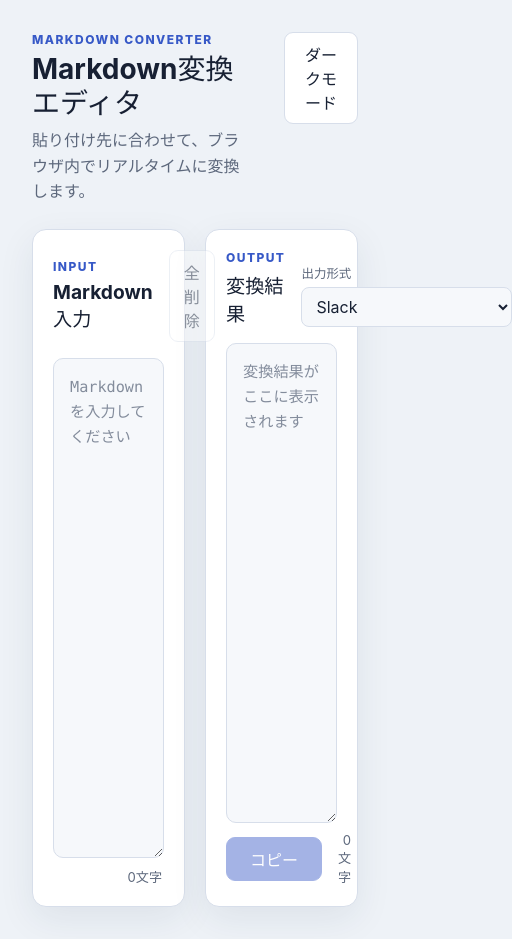
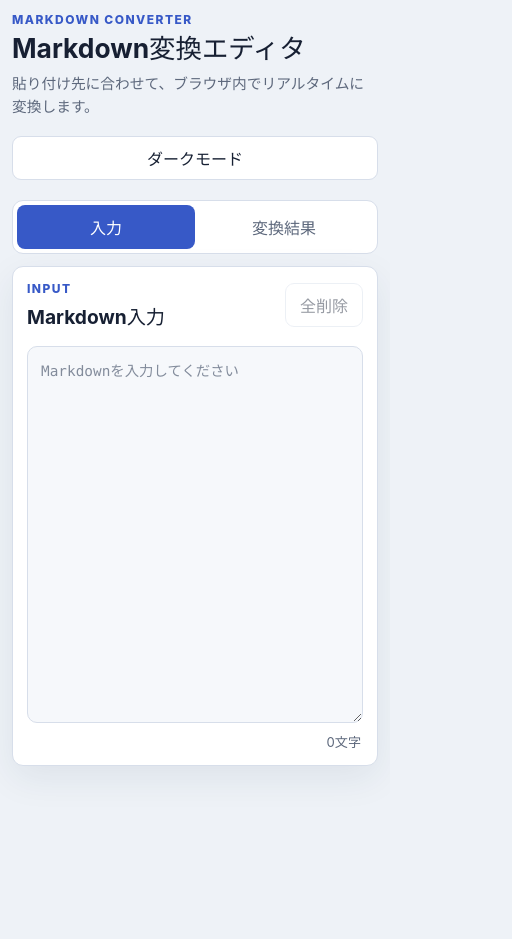
Before and after one commit to bKiyoh/md-converter, a Vue app: page / in a window 390 px wide. Shown: the whole page, 512 px wide, since content can reach past the window. After the commit the page ends 844 px from the top, so only its background shows below. Built offline with nearby package versions, Linux system fonts and the light colour scheme.

Commit message:
feat: Milestone 9成果物

```diff
--- a/src/App.vue
+++ b/src/App.vue
@@ -1,5 +1,5 @@
 <script setup lang="ts">
-import { computed, ref } from 'vue'
+import { computed, nextTick, ref } from 'vue'
 import MarkdownEditor from './components/editor/MarkdownEditor.vue'
 import OutputPanel from './components/output/OutputPanel.vue'
 import { useMarkdownDraft } from './composables/useMarkdownDraft'
@@ -12,6 +12,11 @@ import { countCharacters } from './utils/countCharacters'
 const { markdown } = useMarkdownDraft()
 const { theme } = useThemePreference()
 const selectedFormat = ref<OutputFormat>('slack')
+const activePanel = ref<WorkspacePanel>('input')
+const inputTab = ref<HTMLButtonElement | null>(null)
+const outputTab = ref<HTMLButtonElement | null>(null)
+
+type WorkspacePanel = 'input' | 'output'
 
 const conversionResult = computed<ConversionResult>(() => {
   try {
@@ -38,6 +43,34 @@ const outputCharacterCount = computed<number>(() =>
 function toggleTheme(): void {
   theme.value = theme.value === 'dark' ? 'light' : 'dark'
 }
+
+function selectPanel(panel: WorkspacePanel): void {
+  activePanel.value = panel
+}
+
+async function selectPanelAndFocus(panel: WorkspacePanel): Promise<void> {
+  selectPanel(panel)
+  await nextTick()
+  const target = panel === 'input' ? inputTab.value : outputTab.value
+  target?.focus()
+}
+
+function handleTabKeydown(event: KeyboardEvent, currentPanel: WorkspacePanel): void {
+  let nextPanel: WorkspacePanel | null = null
+
+  if (event.key === 'ArrowLeft' || event.key === 'ArrowRight') {
+    nextPanel = currentPanel === 'input' ? 'output' : 'input'
+  } else if (event.key === 'Home') {
+    nextPanel = 'input'
+  } else if (event.key === 'End') {
+    nextPanel = 'output'
+  }
+
+  if (nextPanel) {
+    event.preventDefault()
+    void selectPanelAndFocus(nextPanel)
+  }
+}
 </script>
 
 <template>
@@ -58,7 +91,47 @@ function toggleTheme(): void {
       </button>
     </header>
 
-    <main class="workspace">
+    <nav class="workspace-tabs" aria-label="編集エリア">
+      <div
+        class="workspace-tablist"
+        role="tablist"
+        aria-label="表示する編集エリア"
+        aria-orientation="horizontal"
+      >
+        <button
+          id="input-tab"
+          ref="inputTab"
+          class="workspace-tab"
+          :class="{ 'workspace-tab--active': activePanel === 'input' }"
+          type="button"
+          role="tab"
+          aria-controls="input-panel"
+          :aria-selected="activePanel === 'input'"
+          :tabindex="activePanel === 'input' ? 0 : -1"
+          @click="selectPanel('input')"
+          @keydown="handleTabKeydown($event, 'input')"
+        >
+          入力
+        </button>
+        <button
+          id="output-tab"
+          ref="outputTab"
+          class="workspace-tab"
+          :class="{ 'workspace-tab--active': activePanel === 'output' }"
+          type="button"
+          role="tab"
+          aria-controls="output-panel"
+          :aria-selected="activePanel === 'output'"
+          :tabindex="activePanel === 'output' ? 0 : -1"
+          @click="selectPanel('output')"
+          @keydown="handleTabKeydown($event, 'output')"
+        >
+          変換結果
+        </button>
+      </div>
+    </nav>
+
+    <main class="workspace" :data-active-panel="activePanel">
       <MarkdownEditor
         v-model="markdown"
         :character-count="inputCharacterCount"
--- a/src/components/editor/MarkdownEditor.vue
+++ b/src/components/editor/MarkdownEditor.vue
@@ -18,7 +18,13 @@ function clearValue(): void {
 </script>
 
 <template>
-  <section class="editor-panel panel" aria-labelledby="markdown-input-heading">
+  <section
+    id="input-panel"
+    class="editor-panel panel"
+    role="tabpanel"
+    aria-labelledby="input-tab"
+    tabindex="0"
+  >
     <div class="panel-header">
       <div>
         <p class="panel-kicker">Input</p>
--- a/src/components/output/OutputPanel.vue
+++ b/src/components/output/OutputPanel.vue
@@ -29,7 +29,13 @@ async function copyOutput(): Promise<void> {
 </script>
 
 <template>
-  <section class="output-panel panel" aria-labelledby="conversion-output-heading">
+  <section
+    id="output-panel"
+    class="output-panel panel"
+    role="tabpanel"
+    aria-labelledby="output-tab"
+    tabindex="0"
+  >
     <div class="panel-header output-header">
       <div>
         <p class="panel-kicker">Output</p>
--- a/src/style.css
+++ b/src/style.css
@@ -155,6 +155,10 @@ h2 {
   width: min(100%, 1440px);
   margin: 0 auto;
   gap: 20px;
+}
+
+.workspace-tabs {
+  display: none;
 }
 
 .panel {
@@ -318,3 +322,150 @@ h2 {
   white-space: nowrap;
   border: 0;
 }
+
+@media (max-width: 1100px) {
+  .app {
+    padding: 24px;
+  }
+
+  .app-header {
+    gap: 24px;
+  }
+
+  .workspace {
+    gap: 16px;
+  }
+
+  .panel {
+    min-height: 560px;
+    padding: 16px;
+  }
+
+  .output-header {
+    align-items: stretch;
+    flex-direction: column;
+  }
+
+  .format-field {
+    width: 100%;
+  }
+}
+
+@media (max-width: 767px) {
+  .app {
+    padding: 20px;
+  }
+
+  .app-header {
+    margin-bottom: 20px;
+    align-items: stretch;
+    flex-direction: column;
+    gap: 16px;
+  }
+
+  .theme-button {
+    align-self: flex-start;
+  }
+
+  .workspace-tabs {
+    display: block;
+    width: min(100%, 1440px);
+    margin: 0 auto 12px;
+  }
+
+  .workspace-tablist {
+    display: grid;
+    padding: 4px;
+    border: 1px solid var(--border);
+    border-radius: 11px;
+    grid-template-columns: 1fr 1fr;
+    background: var(--surface);
+  }
+
+  .workspace-tab {
+    min-height: 44px;
+    padding: 9px 12px;
+    border: 0;
+    border-radius: 8px;
+    color: var(--muted);
+    background: transparent;
+    font-weight: 700;
+  }
+
+  .workspace-tab--active {
+    color: var(--accent-contrast);
+    background: var(--accent);
+  }
+
+  .workspace {
+    display: block;
+  }
+
+  .workspace[data-active-panel='input'] .output-panel,
+  .workspace[data-active-panel='output'] .editor-panel {
+    display: none;
+  }
+
+  .panel {
+    min-height: 540px;
+  }
+
+  .text-area {
+    min-height: 380px;
+  }
+}
+
+@media (max-width: 480px) {
+  .app {
+    padding: 12px;
+  }
+
+  h1 {
+    font-size: 1.65rem;
+  }
+
+  .app-description {
+    font-size: 0.92rem;
+  }
+
+  .theme-button {
+    width: 100%;
+  }
+
+  .panel {
+    min-height: 500px;
+    padding: 14px;
+    border-radius: 11px;
+  }
+
+  .panel-header {
+    min-height: auto;
+    align-items: stretch;
+    flex-direction: column;
+  }
+
+  .editor-panel .panel-header {
+    align-items: center;
+    flex-direction: row;
+  }
+
+  .text-area {
+    min-height: 340px;
+    padding: 13px;
+    font-size: 0.9rem;
+  }
+
+  .output-actions {
+    align-items: stretch;
+    flex-direction: column;
+    gap: 10px;
+  }
+
+  .output-actions .character-count {
+    margin-left: 0;
+  }
+
+  .copy-button {
+    width: 100%;
+  }
+}
```
Also changed, not shown: 4 other files (tests, documents, lock files or other folders).
